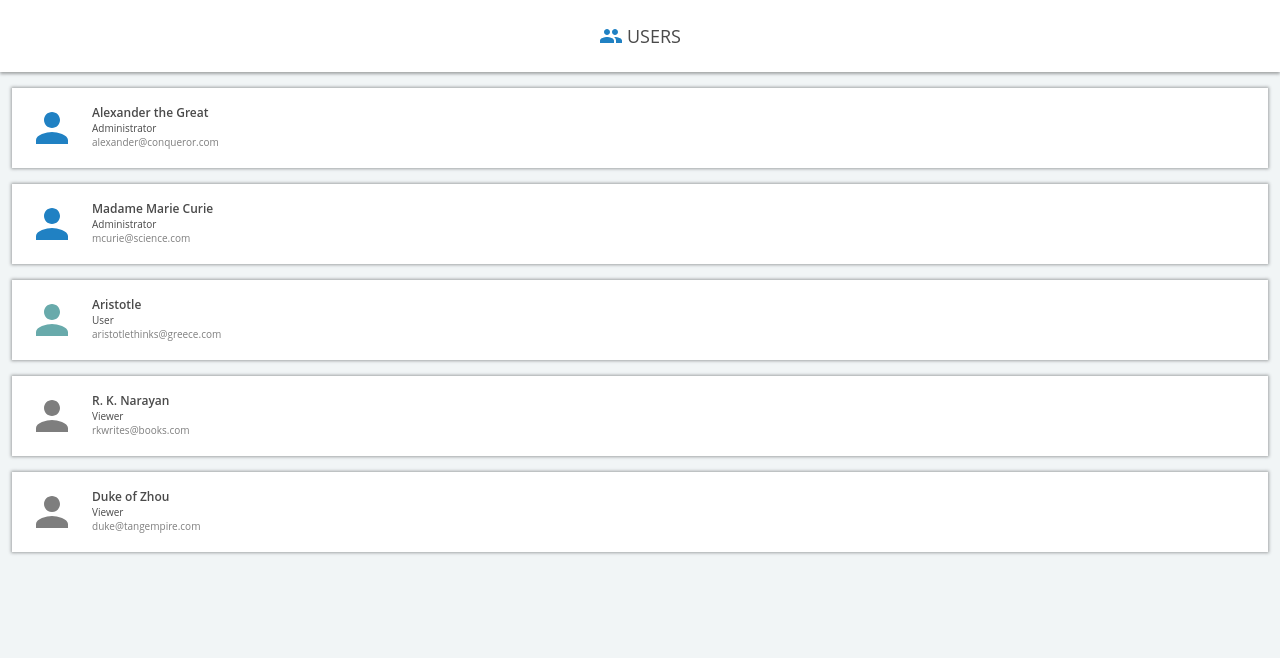
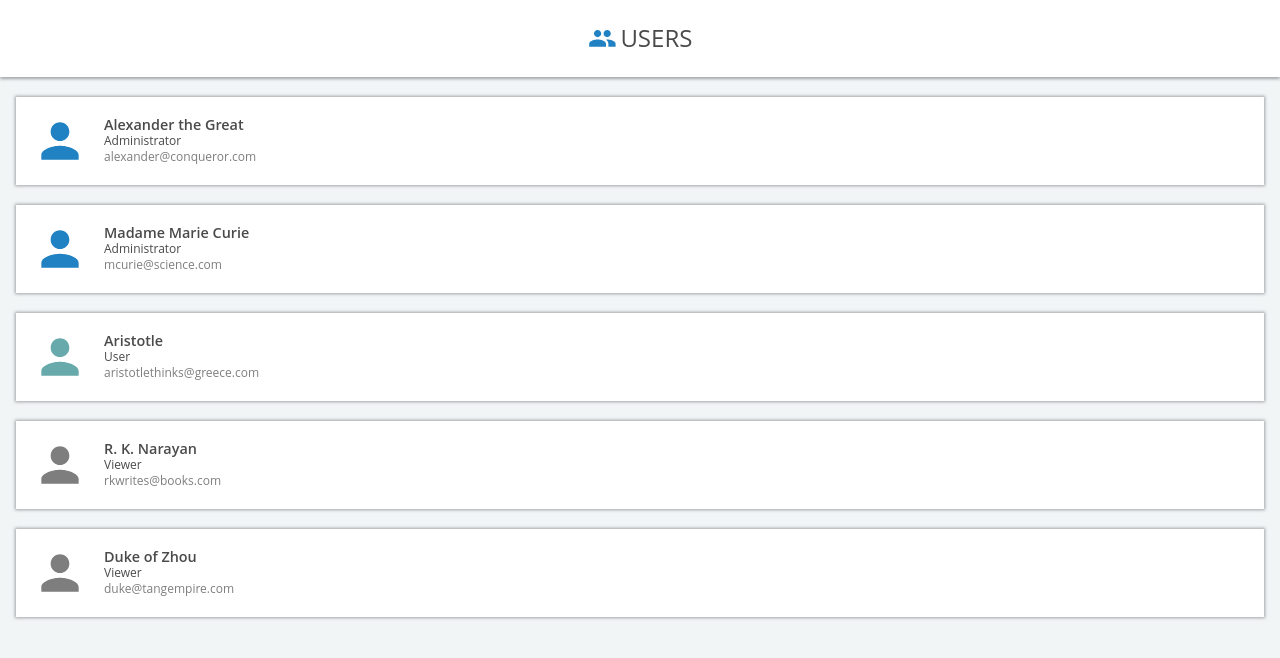
Before and after one commit to DyanaR/veryable, a React (Create React App) app: page / in a window 1280 px wide. Shown: the top 658 px of the page. Built offline with nearby package versions, Linux system fonts and the light colour scheme; some icons are missing.

Commit message:
style: adjust font size

```diff
--- a/src/components/Card.jsx
+++ b/src/components/Card.jsx
@@ -36,8 +36,8 @@ const Card = (props) => {
                 <div className='heading'>
                     <UserIcon
                         style={{
-                            height: '3rem',
-                            width: '3rem',
+                            height: '3.5rem',
+                            width: '3.5rem',
                             //color code user icon based on role
                             fill: role === "Administrator" ? "var(--color-adm)"
                             : role === "User" ? "var(--color-user)"
@@ -52,8 +52,8 @@ const Card = (props) => {
 
                 <div className='button'>
                     {expand ?
-                        <div type="button" onClick={showInfo}><Collapse /></div>
-                        : <div type="button" onClick={showInfo}><Expand /></div>
+                        <div type="button" onClick={showInfo}><Collapse style={{fill: 'var(--color-text)'}} /></div>
+                        : <div type="button" onClick={showInfo}><Expand style={{fill: 'var(--color-text)'}} /></div>
                     }
                 </div>
             </div>
@@ -78,7 +78,7 @@ const Card = (props) => {
 const Container = styled.div`
 
     .user-card{
-        margin: 1rem .75rem;
+        margin: 1.25rem 1rem;
         background-color: var(--color-white);
         padding: 1rem;
         box-shadow: 0 0 3px 1px var(--color-shadow);
@@ -100,7 +100,8 @@ const Container = styled.div`
         color: var(--color-text-variant);
     }
     .user-info{
-        padding: 1rem 4rem;
+        padding: 1rem 0;
+        padding-left: 4.5rem;
     }
     h6{
         padding-top: .6rem;
--- a/src/components/Navbar.jsx
+++ b/src/components/Navbar.jsx
@@ -27,6 +27,8 @@ const Container = styled.div`
 
     svg{
         fill: var(--color-adm);
+        width: 1.8rem;
+        height: 1.8rem;
         }
 `;
 
--- a/src/index.css
+++ b/src/index.css
@@ -22,23 +22,23 @@ body{
   font-family: 'Open Sans', sans-serif;
   background-color: var(--color-bg);
   color: var(--color-text);
-  line-height: .9rem;
+  line-height: 1rem;
 }
 
 h3{
-  font-size: 1.125rem;
+  font-size: 1.5rem;
   font-weight: 500;
 }
 
 h4{
-  font-size: .75rem;
+  font-size: .9rem;
   font-weight: 600;
 }
 h6{
-  font-size: .625rem;
+  font-size: .75rem;
   font-weight: 600;
 }
 
 p{
-  font-size: .625rem;
+  font-size: .75rem;
 }
```
